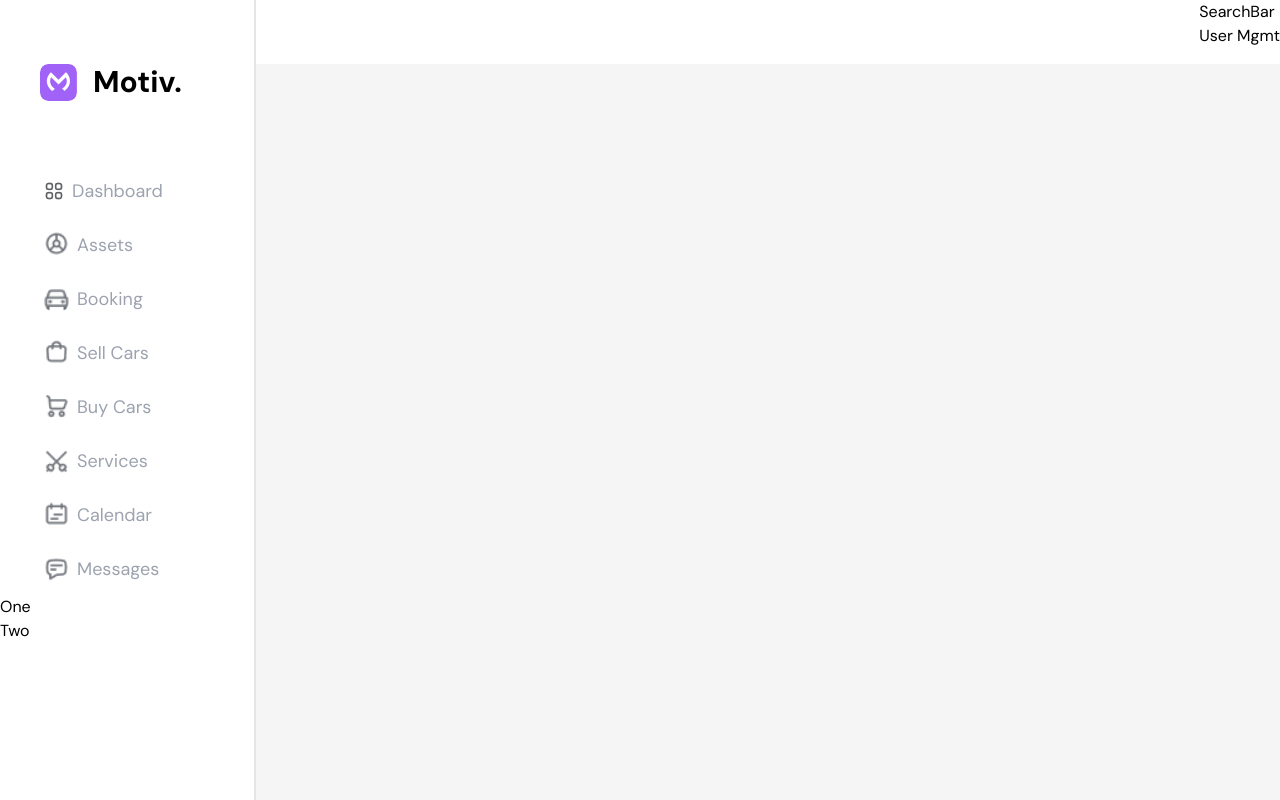
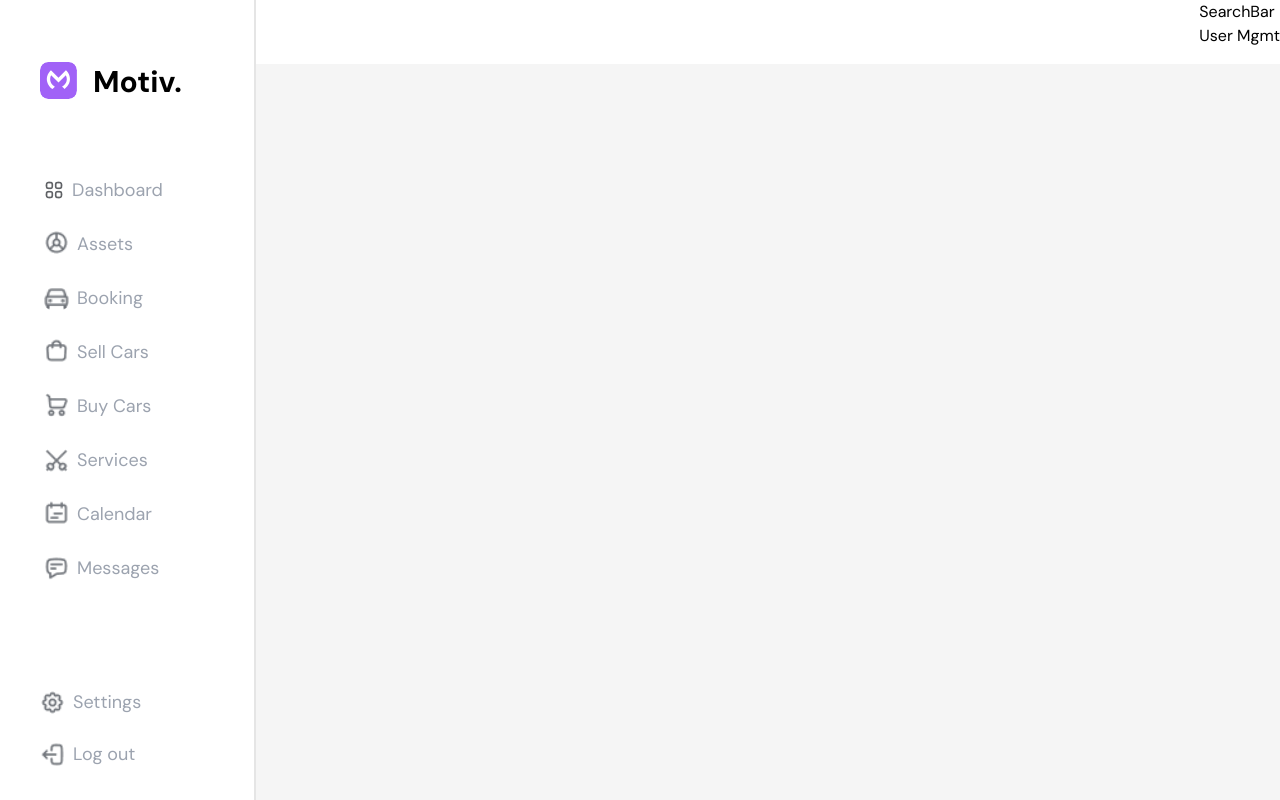
Before and after one commit to srinivas-pradhan/car-dashboard-ui, a Next.js app: page / in a window 1280 px wide. Built offline with nearby package versions, Linux system fonts and the light colour scheme.

Commit message:
Add SideBar in Light mode

```diff
--- a/components/SideBar.tsx
+++ b/components/SideBar.tsx
@@ -12,7 +12,7 @@ const Sidebar = () => {
                 <ul onClick = {() => router.push('/')} className="flex flex-row gap-4">
                     <li>
                         <Image
-                            className="rounded-lg cursor-pointer"
+                            className="rounded-lg cursor-pointer -mt-0.5"
                             height="37"
                             width="37"
                             alt="Avatar"
@@ -25,7 +25,7 @@ const Sidebar = () => {
                 </ul>
             </div>
             <ul className="pt-16 ml-8 mr-10 space-y-0.5 text-gray-400 text-lg">
-                <li className="p-3 rounded-lg hover:text-gray-500 hover:bg-slate-400 hover:bg-opacity-20 cursor-pointer">
+                <li onClick = {() => router.push('/')} className="p-3 rounded-lg hover:text-gray-500 hover:bg-slate-400 hover:bg-opacity-20 cursor-pointer">
                     <ul className="flex flex-row gap-2">
                         <li>
                             <Image
@@ -39,7 +39,7 @@ const Sidebar = () => {
                         <li>Dashboard</li>
                     </ul>
                 </li>
-                <li className="p-3 rounded-lg hover:text-gray-500 hover:bg-slate-400 hover:bg-opacity-20 cursor-pointer">
+                <li onClick = {() => router.push('/assets')} className="p-3 rounded-lg hover:text-gray-500 hover:bg-slate-400 hover:bg-opacity-20 cursor-pointer">
                     <ul className="flex flex-row gap-2">
                         <li>
                             <Image
@@ -53,7 +53,7 @@ const Sidebar = () => {
                         <li>Assets</li>
                     </ul>
                 </li>
-                <li className="p-3 rounded-lg hover:text-gray-500 hover:bg-slate-400 hover:bg-opacity-20 cursor-pointer">
+                <li onClick = {() => router.push('/bookings')} className="p-3 rounded-lg hover:text-gray-500 hover:bg-slate-400 hover:bg-opacity-20 cursor-pointer">
                     <ul className="flex flex-row gap-2">
                         <li>
                             <Image
@@ -67,7 +67,7 @@ const Sidebar = () => {
                         <li>Booking</li>
                     </ul>
                 </li>
-                <li className="p-3 rounded-lg hover:text-gray-500 hover:bg-slate-400 hover:bg-opacity-20 cursor-pointer">
+                <li onClick = {() => router.push('/sell')} className="p-3 rounded-lg hover:text-gray-500 hover:bg-slate-400 hover:bg-opacity-20 cursor-pointer">
                     <ul className="flex flex-row gap-2">
                         <li>
                             <Image
@@ -81,7 +81,7 @@ const Sidebar = () => {
                         <li>Sell Cars</li>
                     </ul>
                 </li>
-                <li className="p-3 rounded-lg hover:text-gray-500 hover:bg-slate-400 hover:bg-opacity-20 cursor-pointer">
+                <li onClick = {() => router.push('/buy')} className="p-3 rounded-lg hover:text-gray-500 hover:bg-slate-400 hover:bg-opacity-20 cursor-pointer">
                     <ul className="flex flex-row gap-2">
                         <li>
                             <Image
@@ -95,7 +95,7 @@ const Sidebar = () => {
                         <li>Buy Cars</li>
                     </ul>
                 </li>
-                <li className="p-3 rounded-lg hover:text-gray-500 hover:bg-slate-400 hover:bg-opacity-20 cursor-pointer">
+                <li onClick = {() => router.push('/services')} className="p-3 rounded-lg hover:text-gray-500 hover:bg-slate-400 hover:bg-opacity-20 cursor-pointer">
                     <ul className="flex flex-row gap-2">
                         <li>
                             <Image
@@ -109,7 +109,7 @@ const Sidebar = () => {
                         <li>Services</li>
                     </ul>
                 </li>
-                <li className="p-3 rounded-lg hover:text-gray-500 hover:bg-slate-400 hover:bg-opacity-20 cursor-pointer">
+                <li onClick = {() => router.push('/calendar')} className="p-3 rounded-lg hover:text-gray-500 hover:bg-slate-400 hover:bg-opacity-20 cursor-pointer">
                     <ul className="flex flex-row gap-2">
                         <li>
                             <Image
@@ -123,7 +123,7 @@ const Sidebar = () => {
                         <li>Calendar</li>
                     </ul>
                 </li>
-                <li className="p-3 rounded-lg hover:text-gray-500 hover:bg-slate-400 hover:bg-opacity-20 cursor-pointer">
+                <li onClick = {() => router.push('/messages')} className="p-3 rounded-lg hover:text-gray-500 hover:bg-slate-400 hover:bg-opacity-20 cursor-pointer">
                     <ul className="flex flex-row gap-2">
                         <li>
                             <Image
@@ -139,9 +139,57 @@ const Sidebar = () => {
                 </li>
 
             </ul>
-            <ul>
-                <li>One</li>
-                <li>Two</li>
+            <div className="">
+
+            </div>
+            <ul className="
+                fixed
+                bottom-0
+                ml-8
+                mr-10
+                mb-6
+                space-y-2
+            ">
+                <li className="p-2
+                    rounded-lg
+                    cursor-pointer
+                    text-gray-400
+                    hover:text-gray-500
+                    text-lg
+                ">
+                    <ul onClick = {() => router.push('/settings')} className="flex flex-row gap-2">
+                        <li>
+                            <Image
+                                className="rounded-lg cursor-pointer mt-0.5"
+                                height="25"
+                                width="25"
+                                alt="Settings"
+                                src="/Settings.png"
+                            />
+                        </li>
+                        <li>Settings</li>
+                    </ul>
+                </li>
+                <li className="p-2
+                    rounded-lg
+                    cursor-pointer
+                    text-gray-400
+                    hover:text-gray-500
+                    text-lg
+                ">
+                    <ul onClick = {() => router.push('/')} className="flex flex-row gap-2">
+                        <li>
+                            <Image
+                                className="rounded-lg cursor-pointer mt-0.5"
+                                height="25"
+                                width="25"
+                                alt="Logout"
+                                src="/Logout.png"
+                            />
+                        </li>
+                        <li>Log out</li>
+                    </ul>
+                </li>
             </ul>
         </div>
     );
```
Also changed, not shown: public/Logout.png (added), public/Settings.png (added).
